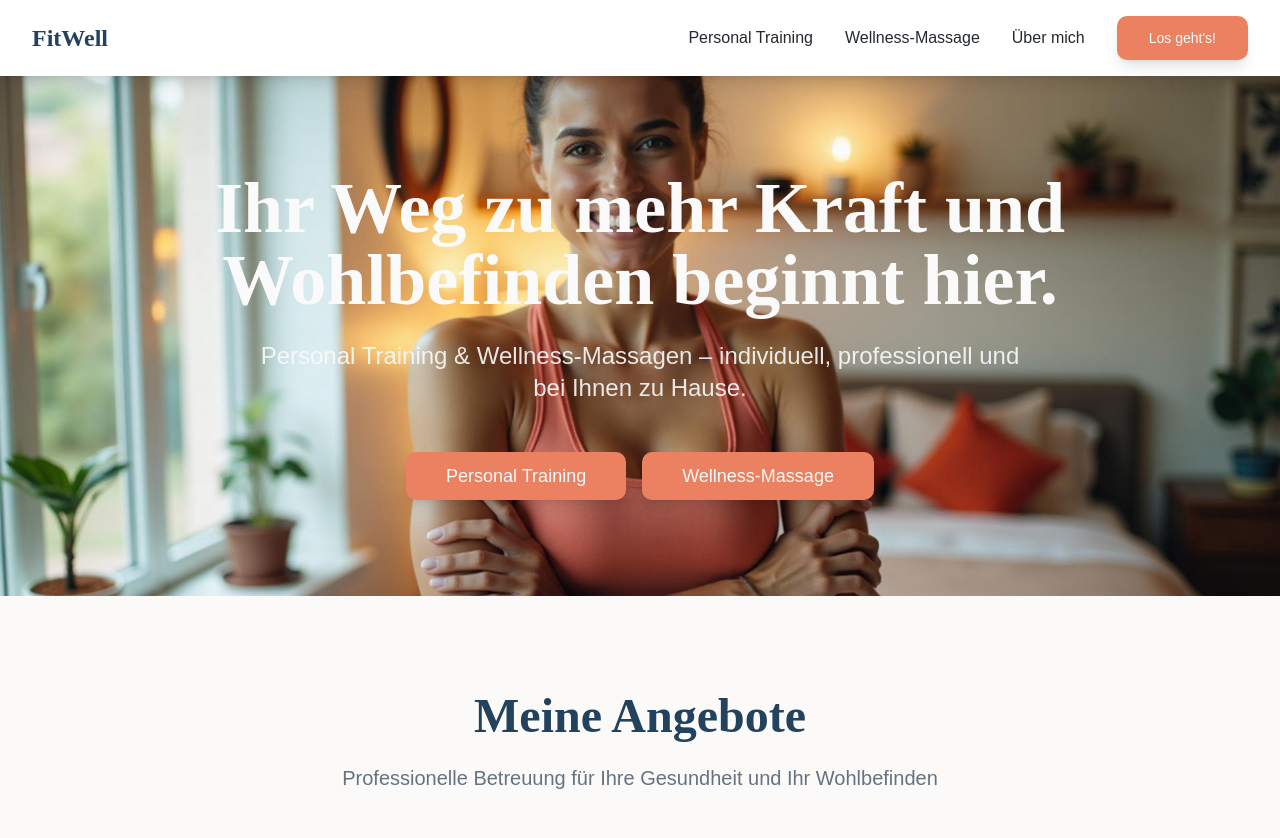
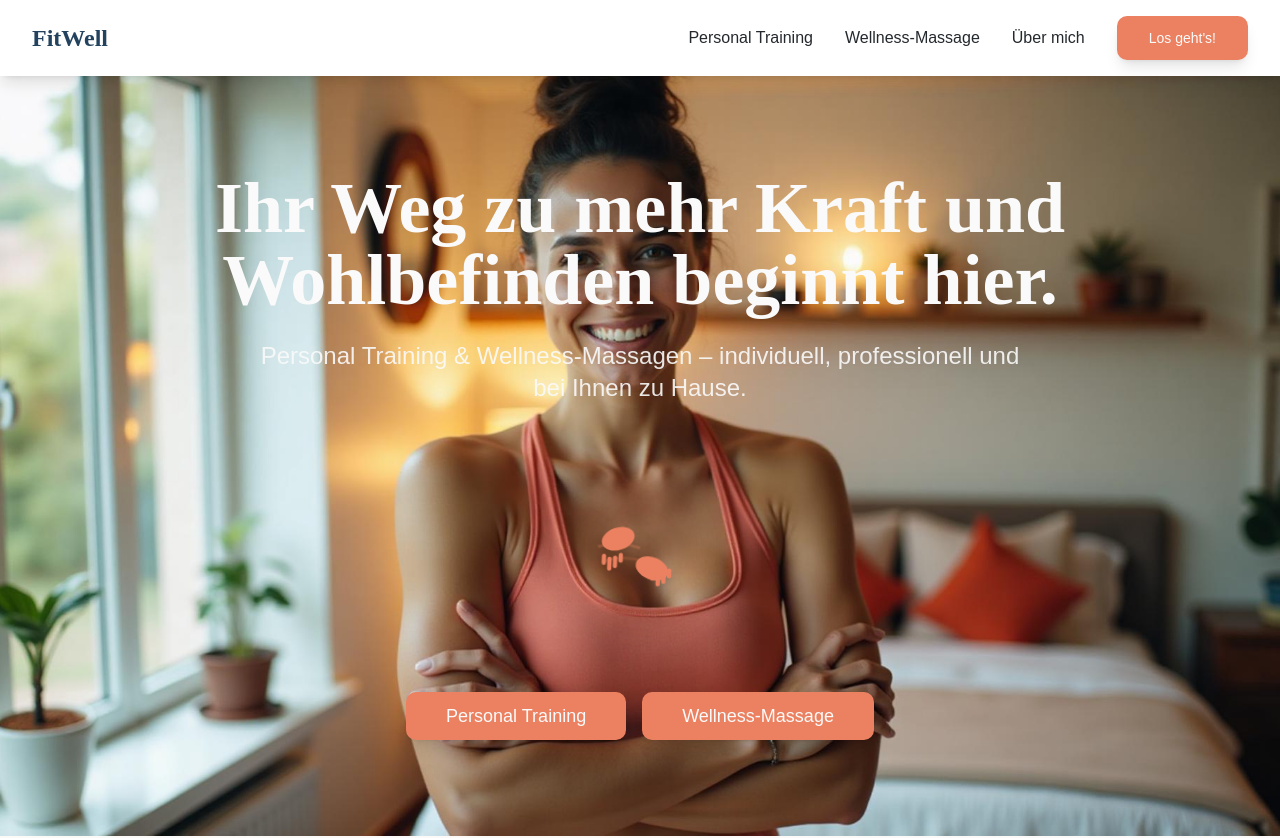
Before and after one commit to Loremgreg/wellyfit, a React (Vite) app: page / in a window 1280 px wide. Shown: the top 838 px of the page. Built offline with nearby package versions, Linux system fonts and the light colour scheme.

Commit message:
Add hero section animation
Implement the plan to create a minimalist and elegant animation for the hero section. The animation will illustrate the Personal Training and Wellness-Massage services with a 4-step sequence and loop.

```diff
--- /dev/null
+++ b/src/components/HeroAnimation.tsx
@@ -0,0 +1,76 @@
+import React from 'react';
+
+const HeroAnimation = () => {
+  return (
+    <div className="flex justify-center items-center py-8">
+      <div className="relative w-32 h-32 md:w-40 md:h-40">
+        {/* Personal Training Icon */}
+        <div className="absolute inset-0 animate-hero-cycle">
+          <svg
+            viewBox="0 0 120 120"
+            className="w-full h-full text-accent drop-shadow-lg"
+            fill="currentColor"
+          >
+            {/* Silhouette stretching */}
+            <g className="origin-center">
+              {/* Head */}
+              <circle cx="60" cy="25" r="8" />
+              {/* Body */}
+              <rect x="56" y="33" width="8" height="25" rx="4" />
+              {/* Arms in stretching position */}
+              <rect x="40" y="38" width="15" height="4" rx="2" transform="rotate(-15 47.5 40)" />
+              <rect x="65" y="38" width="15" height="4" rx="2" transform="rotate(15 72.5 40)" />
+              {/* Legs */}
+              <rect x="54" y="58" width="4" height="20" rx="2" />
+              <rect x="62" y="58" width="4" height="20" rx="2" />
+              {/* Feet */}
+              <ellipse cx="54" cy="82" rx="6" ry="3" />
+              <ellipse cx="66" cy="82" rx="6" ry="3" />
+            </g>
+          </svg>
+        </div>
+
+        {/* Massage Hands Icon */}
+        <div className="absolute inset-0 animate-hero-cycle-delayed opacity-0">
+          <svg
+            viewBox="0 0 120 120"
+            className="w-full h-full text-accent drop-shadow-lg"
+            fill="currentColor"
+          >
+            {/* Two hands in massage motion */}
+            <g className="origin-center">
+              {/* Left hand */}
+              <g transform="translate(25, 45)">
+                <ellipse cx="15" cy="15" rx="12" ry="8" transform="rotate(-20)" />
+                <rect x="8" y="20" width="3" height="8" rx="1.5" />
+                <rect x="12" y="22" width="3" height="10" rx="1.5" />
+                <rect x="16" y="21" width="3" height="9" rx="1.5" />
+                <rect x="20" y="19" width="3" height="7" rx="1.5" />
+              </g>
+
+              {/* Right hand */}
+              <g transform="translate(60, 55)">
+                <ellipse cx="15" cy="15" rx="12" ry="8" transform="rotate(20)" />
+                <rect x="8" y="20" width="3" height="8" rx="1.5" />
+                <rect x="12" y="22" width="3" height="10" rx="1.5" />
+                <rect x="16" y="21" width="3" height="9" rx="1.5" />
+                <rect x="20" y="19" width="3" height="7" rx="1.5" />
+              </g>
+
+              {/* Gentle motion lines */}
+              <g className="animate-pulse">
+                <path d="M30 60 Q45 55 60 60" stroke="currentColor" strokeWidth="2" fill="none" opacity="0.3" />
+                <path d="M35 70 Q50 65 65 70" stroke="currentColor" strokeWidth="2" fill="none" opacity="0.2" />
+              </g>
+            </g>
+          </svg>
+        </div>
+
+        {/* Subtle glow effect */}
+        <div className="absolute inset-0 rounded-full bg-accent/10 animate-pulse blur-xl"></div>
+      </div>
+    </div>
+  );
+};
+
+export default HeroAnimation;
--- a/src/pages/Homepage.tsx
+++ b/src/pages/Homepage.tsx
@@ -2,6 +2,7 @@ import { Link } from "react-router-dom";
 import { Button } from "@/components/ui/button";
 import { Card } from "@/components/ui/card";
 import { CheckCircle, Target, Heart } from "lucide-react";
+import HeroAnimation from "@/components/HeroAnimation";
 import heroImage from "@/assets/hero-image.jpg";
 import personalTrainingImage from "@/assets/personal-training.jpg";
 import wellnessMassageImage from "@/assets/wellness-massage.jpg";
@@ -22,10 +23,14 @@ const Homepage = () => {
             <h1 className="text-5xl md:text-6xl lg:text-7xl font-heading font-bold mb-6 leading-tight">
               Ihr Weg zu mehr Kraft und Wohlbefinden beginnt hier.
             </h1>
-            <p className="text-xl md:text-2xl mb-12 text-primary-foreground/90 max-w-3xl mx-auto leading-relaxed">
+            <p className="text-xl md:text-2xl mb-8 text-primary-foreground/90 max-w-3xl mx-auto leading-relaxed">
               Personal Training & Wellness-Massagen – individuell, professionell und bei Ihnen zu Hause.
             </p>
-            <div className="flex flex-col sm:flex-row gap-4 justify-center">
+
+            {/* Hero Animation */}
+            <HeroAnimation />
+
+            <div className="flex flex-col sm:flex-row gap-4 justify-center mt-8">
               <Button asChild variant="accent" size="lg" className="text-lg px-10 py-6">
                 <Link to="/personal-training">Personal Training</Link>
               </Button>
--- a/tailwind.config.ts
+++ b/tailwind.config.ts
@@ -103,11 +103,57 @@ export default {
 					to: {
 						height: '0'
 					}
+				},
+				'hero-cycle': {
+					'0%': {
+						opacity: '1',
+						transform: 'scale(1) rotate(0deg)'
+					},
+					'25%': {
+						opacity: '1',
+						transform: 'scale(1.05) rotate(2deg)'
+					},
+					'50%': {
+						opacity: '0',
+						transform: 'scale(0.95) rotate(-2deg)'
+					},
+					'75%': {
+						opacity: '0',
+						transform: 'scale(0.95) rotate(0deg)'
+					},
+					'100%': {
+						opacity: '1',
+						transform: 'scale(1) rotate(0deg)'
+					}
+				},
+				'hero-cycle-delayed': {
+					'0%': {
+						opacity: '0',
+						transform: 'scale(0.95) rotate(0deg)'
+					},
+					'25%': {
+						opacity: '0',
+						transform: 'scale(0.95) rotate(-2deg)'
+					},
+					'50%': {
+						opacity: '1',
+						transform: 'scale(1.05) rotate(2deg)'
+					},
+					'75%': {
+						opacity: '1',
+						transform: 'scale(1) rotate(0deg)'
+					},
+					'100%': {
+						opacity: '0',
+						transform: 'scale(0.95) rotate(0deg)'
+					}
 				}
 			},
 			animation: {
 				'accordion-down': 'accordion-down 0.2s ease-out',
-				'accordion-up': 'accordion-up 0.2s ease-out'
+				'accordion-up': 'accordion-up 0.2s ease-out',
+				'hero-cycle': 'hero-cycle 12s cubic-bezier(0.4, 0, 0.2, 1) infinite',
+				'hero-cycle-delayed': 'hero-cycle-delayed 12s cubic-bezier(0.4, 0, 0.2, 1) infinite'
 			}
 		}
 	},
```
